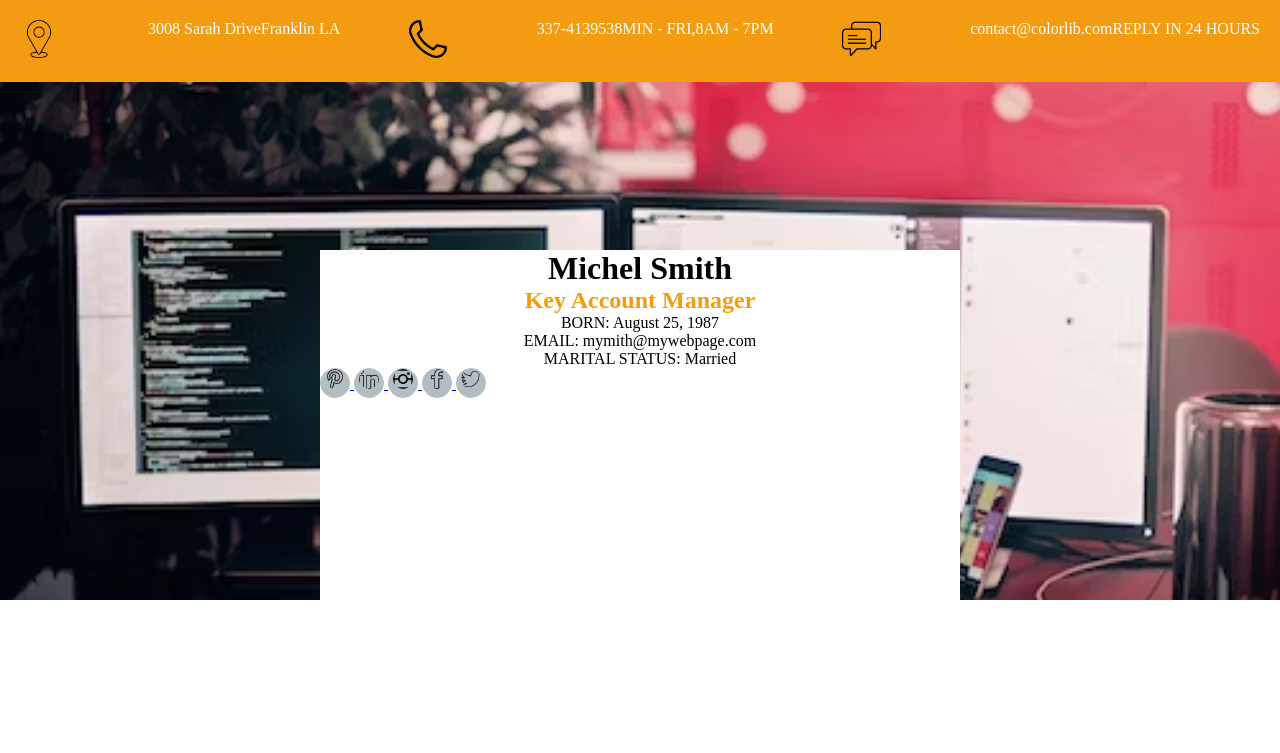
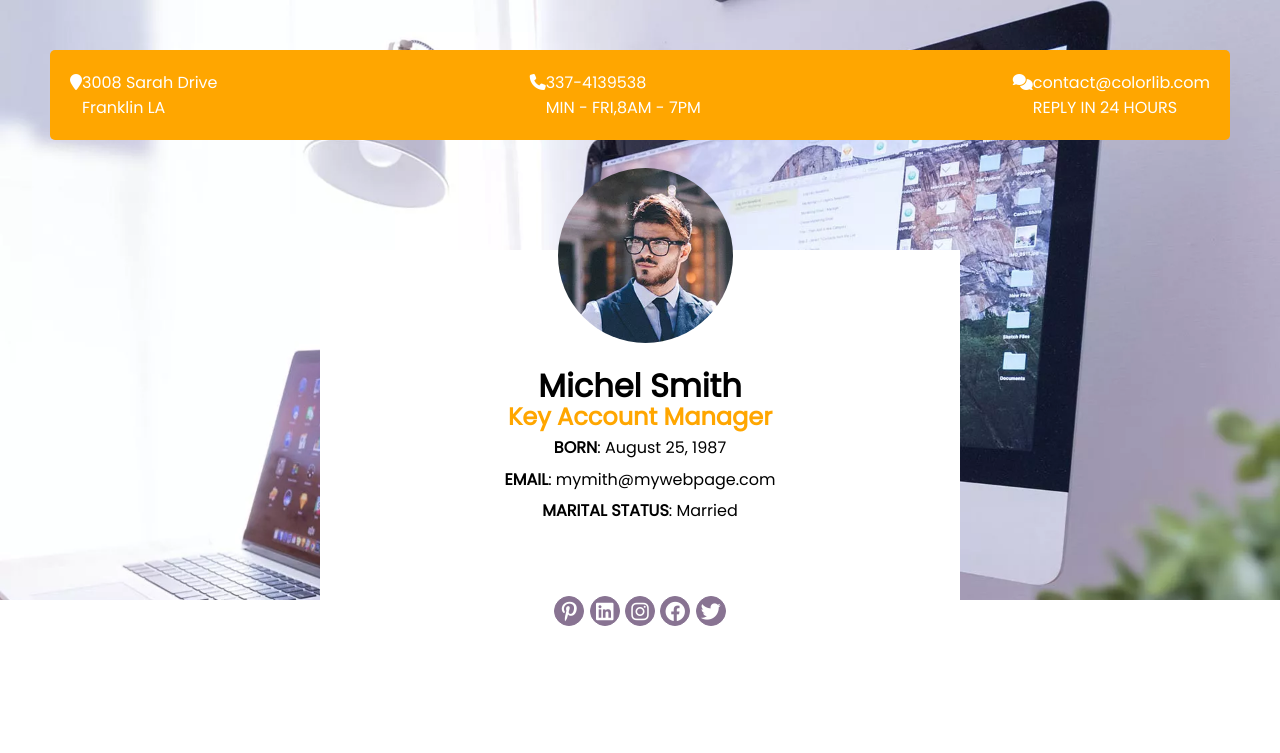
Before and after one commit to binetougaye/tache-5, a plain HTML site: page index.html in a window 1280 px wide. Drawn offline with Linux system fonts and the light colour scheme.

Commit message:
ajout du bon bg img

```diff
--- a/index.html
+++ b/index.html
@@ -7,57 +7,65 @@
     <link rel="stylesheet" href="styles.css">
     <link rel="preconnect" href="https://fonts.googleapis.com">
 <link rel="preconnect" href="https://fonts.gstatic.com" crossorigin>
-    <link href="https://fonts.googleapis.com/css2?family=Roboto:wght@100;300;400&display=swap" rel="stylesheet">
+<link href="https://fonts.googleapis.com/css2?family=Poppins:wght@100;200;300;400&display=swap" rel="stylesheet">
+    <link rel="stylesheet" href="https://cdnjs.cloudflare.com/ajax/libs/font-awesome/6.4.0/css/all.min.css" integrity="sha512-iecdLmaskl7CVkqkXNQ/ZH/XLlvWZOJyj7Yy7tcenmpD1ypASozpmT/E0iPtmFIB46ZmdtAc9eNBvH0H/ZpiBw==" crossorigin="anonymous" referrerpolicy="no-referrer" />
     <title>Portfolio</title>
 </head>
 
 <body>
    <div class="content">
         <div class="white">
-            <!-- <p id="profile"><img src="profile-1-250x250.jpg.webp" alt="profile-1-250x250"></p> -->
+            <p id="profile"><img src="profile-1-250x250.jpg.webp" alt="profile-1-250x250"></p>
+            <div class="presentation">
                 <h1>Michel Smith</h1>
                 <h2>Key Account Manager</h2>
-            <p>BORN: August 25, 1987</p>
-            <p>EMAIL: mymith@mywebpage.com</p>
-            <p>MARITAL STATUS: Married</p>
+                <p><span>BORN</span>: August 25, 1987</p>
+                <p><span>EMAIL</span>: mymith@mywebpage.com</p>
+                <p><span>MARITAL STATUS</span>: Married</p>
+            </div>
+            <div class="res-sociaux">
                 <a href="https://preview.colorlib.com/theme/cvportfolio/">
-             <p class="p"><img src="pint-one.png" alt="" id="logo-pint"></p>
+                   <span class="circle-sociaux"><i class="fab fa-pinterest-p res-sociaux" aria-hidden="true"></i></span>
                 </a>
                 <a href="https://preview.colorlib.com/theme/cvportfolio/">
-                <p class="p"><img src="icon-linkedin.png" alt="" id="logo-link"></p>
+                   <span class="circle-sociaux"><i class="fab fa-linkedin res-sociaux" aria-hidden="true"></i></span>
                 </a>
                 <a href="https://preview.colorlib.com/theme/cvportfolio/">
-                <p class="p"><img src="icon-insta.png" alt="" id="logo-insta"></p>
+                    <span class="circle-sociaux"><i class="fab fa-instagram res-sociaux" aria-hidden="true"></i></span>
                 </a>
                 <a href="https://preview.colorlib.com/theme/cvportfolio/">
-               <p class="p"><img src="icon-facebook.png" alt="" id="logo-face"></p>
+                    <span class="circle-sociaux" ><i class="fab fa-facebook res-sociaux" aria-hidden="true"></i></span>
                 </a>
                 <a href="https://preview.colorlib.com/theme/cvportfolio/">
-              <p class="p"><img src="icon-twitter.png" alt="" id="logo-twitt"></p>
+                    <span class="circle-sociaux" ><i class="fab fa-twitter res-sociaux" aria-hidden="true"></i></span>
                 </a>
+            </div>
         </div>
         <div class="navbar">
             <nav class="nav-items">
                 <ul>
+                  <div><i class="fas fa-map-marker i-contact" aria-hidden="true"></i></div>
                         <div>
-                        <img src="icone-adress.png" alt="" id="icone-adress">
-                    </div>
                             <li>3008 Sarah Drive</li>
                             <li>Franklin LA</li>
+                        </div>
+                </ul>
+                <ul>
+                   <div><i class="fas fa-phone i-contact" aria-hidden="true"></i></div>
+                    <div>
+                        <li>337-4139538</li>
+                        <li>MIN - FRI,8AM - 7PM</li>
+                    </div>
                 </ul>
                 <ul>
                         <div>
-                        <img src="icon-call.png" alt="" id="icon-call">
+                        <i class="fas fa-comments i-contact" aria-hidden="true"></i>
                     </div>
-                    <li>337-4139538</li>
-                    <li>MIN - FRI,8AM - 7PM</li>
-                </ul>
-                <ul>
                         <div>
-                        <img src="icon-message.png" alt="" id="icon-message">
-                    </div>
                             <li>contact@colorlib.com</li>
                             <li>REPLY IN 24 HOURS</li>
+                        </div>
+
                 </ul>
             </nav>
         </div>
--- a/styles.css
+++ b/styles.css
@@ -2,17 +2,26 @@
     box-sizing: border-box;
     padding: 0;
     margin: 0;
+    font-family: "Poppins", serif;
+}
+body{
+
 }
 .content{
-    background-image: url('photo-computer.avif');
+    background-image: url('bgImage.jpg');
     background-size: cover;
     background-repeat: no-repeat;
     width: 100%;
     height: 600px;
     position: relative;
+    padding: 50px;
+
 }
 .white{
-
+    display: flex;
+    flex-direction: column;
+    align-items: center;
+    gap: 50px;
     background-color:#fff ;
     position: absolute;
     top: 50%;
@@ -22,10 +31,18 @@
     height: 500px;
     margin-top: 200px;
 }
+.presentation{
+    margin-top: 100px;
+    line-height: 31.2px;
+    padding: 20px;
+}
+span{
+    font-weight: bold;
+}
 #profile{
     position: absolute;
-    bottom: 300px;
-    left: 230px;
+    bottom: 400px;
+    left: 200px;
 }
 .white img{
     width: 70%;
@@ -36,49 +53,51 @@
     text-align: center;
 }
 .white h2{
-    color: #f39c12;
+    color: #ffa600;
 }
 ul li{
     color: #fff;
     list-style-type: none;
 }
+a{
+    text-decoration: none;
+}
+
 .nav-items{
+    display: flex;
+    justify-content: space-between;
+}
+.navbar{
+    background-color: #ffa600;
+    padding: 20px;
+    border-radius: 5px;
+
+}
+.res-sociaux{
+font-size: 20px;
+color: #fff;
+}
+.i-contact{
+    font-size: 16px;
+    color: #fff;
+    background-color:#ffa600 ;
+}
+ul{
     display: flex;
     justify-content: space-between;
 
 }
-.navbar{
-    background-color: #f39c12;
-    padding: 20px;
-
-}
-ul{
-    display: flex;
-
-}
-#icon-message, #icon-call,#icone-adress{
-    width: 30%;
-}
-.p{
+.circle-sociaux{
     display: inline-block;
-    border: 1px solid #b2bec3;
     width: 30px;
     height: 30px;
-    border: 1px solid #b2bec3;
-    border-radius: 40px;
-    background-color: #b2bec3;
+    border-radius: 30px;
+    border: 1px solid #887392;
+    background-color: #887392;
+    text-align: center;
 }
-.p:hover{
-    display: inline-block;
-    border: 1px solid #f39c12;
-    width: 30px;
-    height: 30px;
-    border: 1px solid #b2bec3;
-    border-radius: 40px;
-    background-color:#f39c12;
+
+.circle-sociaux:hover{
+    background-color: #ffa600;
+    border: 1px solid #ffa600;
 }
-#logo-pint,#logo-face,#logo-twitt,#logo-insta,#logo-link{
-    width: 20px;
-    height: 20px;
-
-}
```
Also changed, not shown: bgImage.jpg (added). Lines whose indentation alone changed are shown as unchanged.
